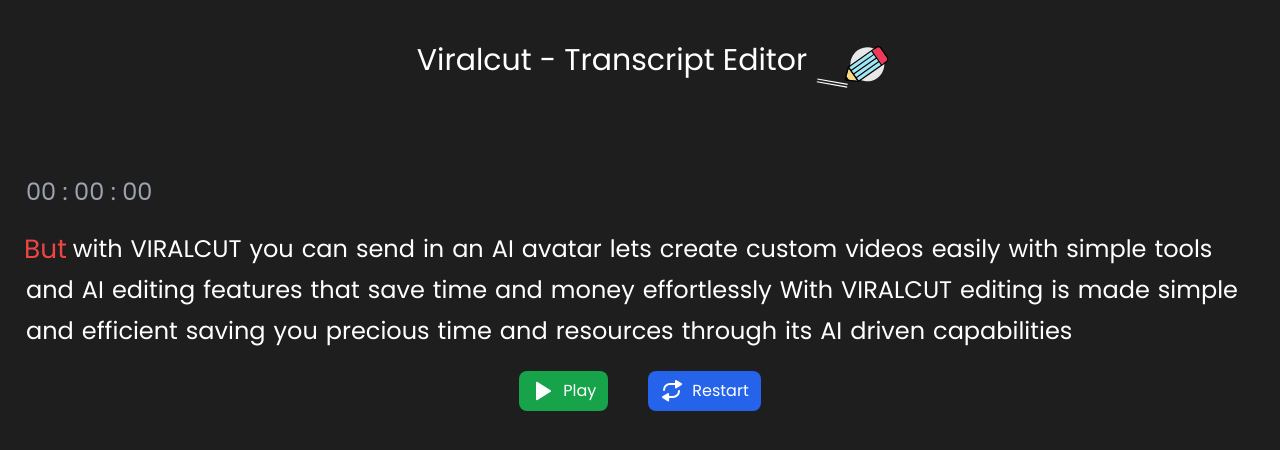
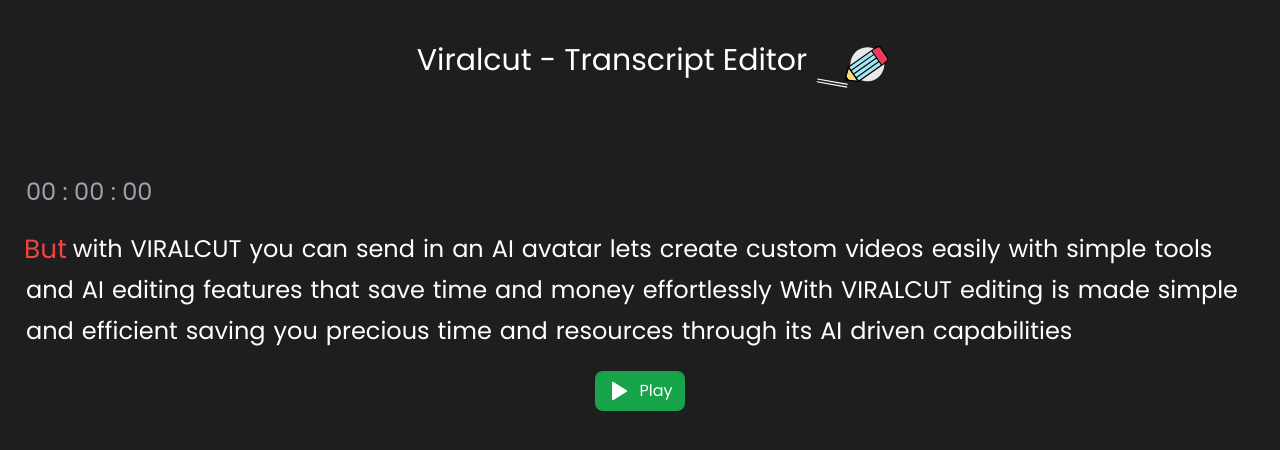
Before and after one commit to Dhruv-Srivastava/vc-edit-assignment, a React (Vite) app: page / in a window 1280 px wide. Shown: the top 450 px of the page. Built offline with nearby package versions, Linux system fonts and the light colour scheme.

Commit message:
Refactor to conditionally render play-restart button

```diff
--- a/src/TranscriptEditor.jsx
+++ b/src/TranscriptEditor.jsx
@@ -24,11 +24,14 @@
   const totlaTranscriptDuration =
     transcript.at(-1).start_time + transcript.at(-1).duration;
 
+  const isTranscriptFinished = time >= totlaTranscriptDuration;
+
   useEffect(() => {
-    if (time >= totlaTranscriptDuration) {
+    if (isTranscriptFinished) {
+      console.log(time);
       pauseTimer();
     }
-  }, [time, pauseTimer, totlaTranscriptDuration]);
+  }, [pauseTimer, isTranscriptFinished]);
 
   const handleWordClick = (index) => {
     setCurrentWord(transcript[index].word);
@@ -103,7 +106,8 @@
           </motion.span>
         ))}
       </div>
-      <div className="flex items-center gap-10">
+      <motion.div className="flex items-center gap-10" layout>
+        {!isTranscriptFinished && (
           <button
             onClick={isPlaying ? pauseTimer : startTimer}
             className={clsx(
@@ -114,6 +118,8 @@
             <img src={isPlaying ? PlayIcon : PauseIcon} alt="" />
             {isPlaying ? "Pause" : "Play"}
           </button>
+        )}
+        {time > 0 && (
           <button
             onClick={restartTimer}
             className={clsx(
@@ -123,7 +129,8 @@
             <img src={RestartIcon} alt="" />
             Restart
           </button>
-      </div>
+        )}
+      </motion.div>
       <AnimatePresence>
         {isModalOpen && (
           <Modal
```
Lines whose indentation alone changed are shown as unchanged.
